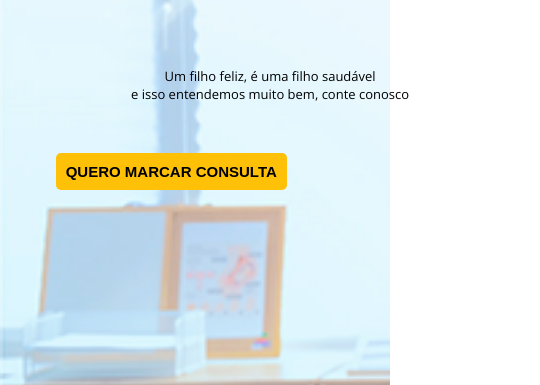
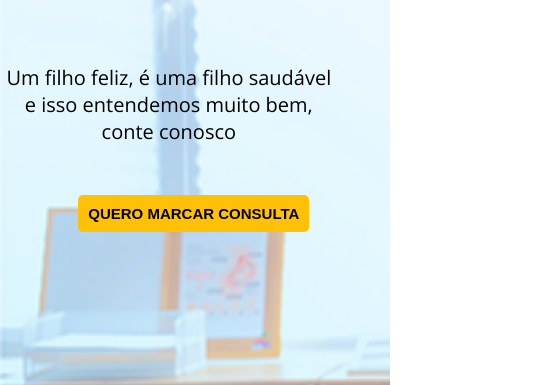
Before and after one commit to SANTANATECHNOLOGY/padiatria, a plain HTML site: page index.html in a window 390 px wide. Shown: the part 227-612 px from the top of the page, 540 px wide, since content can reach past the window. Drawn offline with nearby package versions, Linux system fonts and the light colour scheme.

Commit message:
edição headline mobile

```diff
--- a/assets/css/style.css
+++ b/assets/css/style.css
@@ -396,6 +396,9 @@ footer {
 
 @media only screen and (max-width: 560px) {
     .headline {
+        display: grid;
+        justify-items: center;
+        align-items: center;
         text-align: center;
         width: 75%;
         margin: 0;
@@ -409,7 +412,8 @@ footer {
 
     .headline p {
         text-align: center;
-        font-size: 1.3rem;
+        font-size: 2rem;
+        width: 100%;
     }
     .cards{
         display: block;
```
